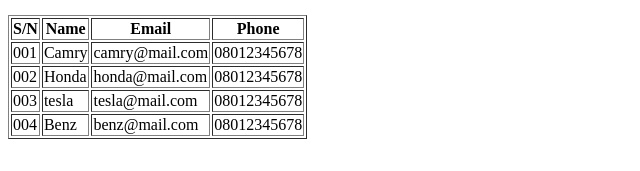
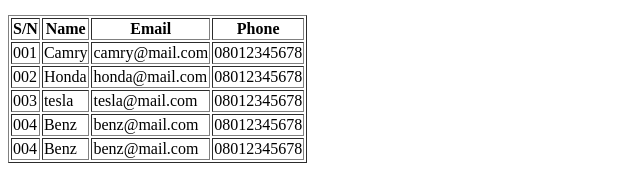
Before and after one commit to olabid212/class-html-tags, a plain HTML site: page index.html in a window 1280 px wide. Shown: the part 2189-2360 px from the top of the page, without its empty margins (0-640 px from the left). Before the commit the page ends 2336 px from the top, so only its background shows below. Drawn offline with Linux system fonts and the light colour scheme.

Commit message:
Added a new table row

```diff
--- a/index.html
+++ b/index.html
@@ -104,6 +104,13 @@
                 <td>benz@mail.com</td>
                 <td>08012345678</td>
             </tr>
+
+            <tr>
+                <td>004</td>
+                <td>Benz</td>
+                <td>benz@mail.com</td>
+                <td>08012345678</td>
+            </tr>
         </table>
 </body>
 
```
